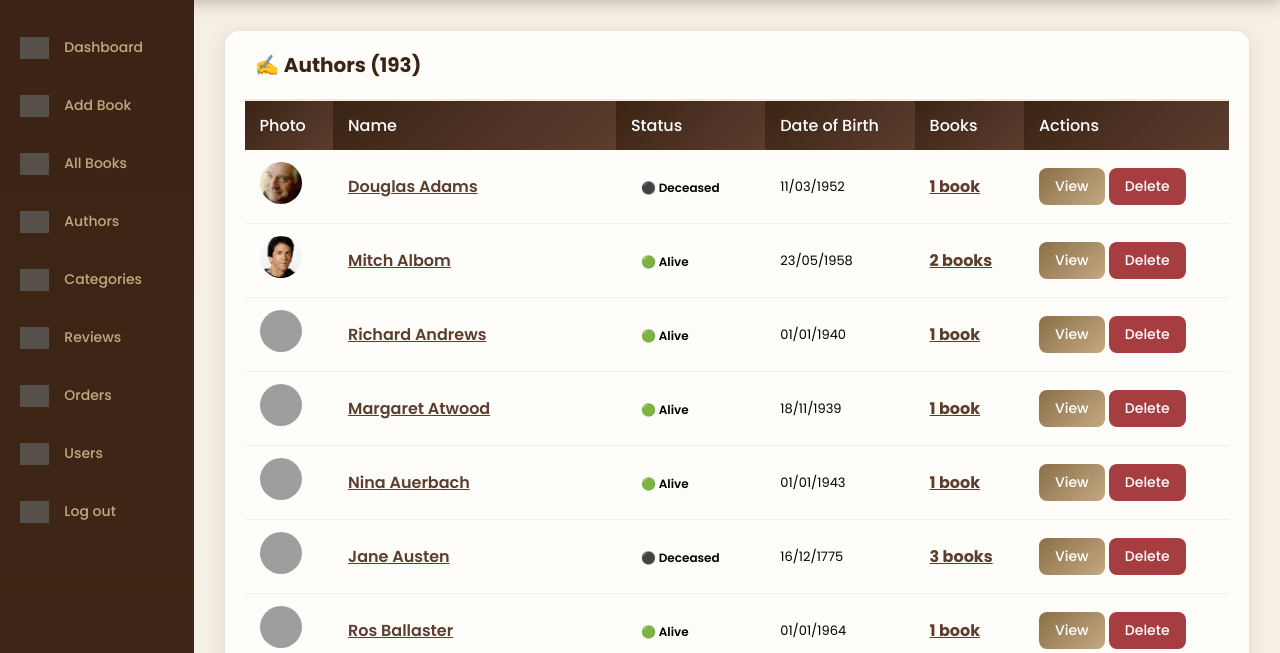
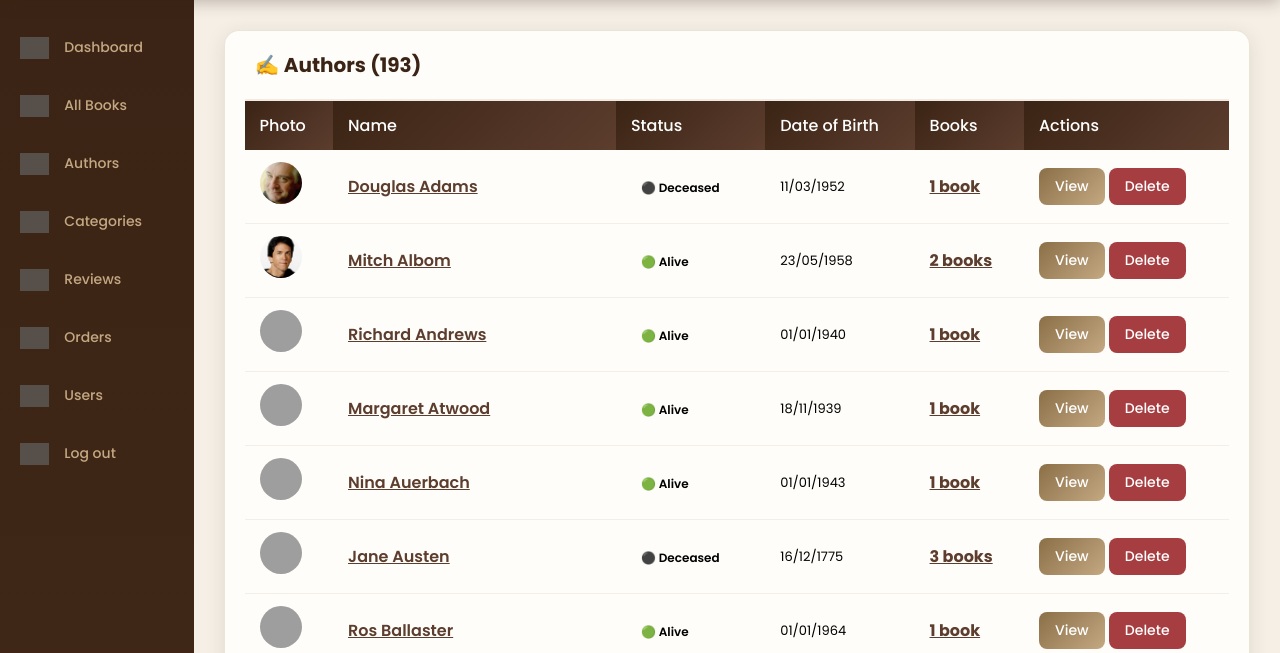
Before and after one commit to hamza05-dot/BookShop, a PHP site: page /admin/authors.php in a window 1280 px wide. Shown: the part 70-723 px from the top of the page. Run offline with PHP 8.4, Linux system fonts and the light colour scheme; the visitor is signed in with stand-in values (Sample User, id 1); data comes from the database, SQL or seed files in the repository; grey boxes are pictures that could not be loaded.

Commit message:
feat: update navbar links and active states

```diff
--- a/includes/nav.php
+++ b/includes/nav.php
@@ -17,9 +17,6 @@
             <div class="nav-upper-options">
                 <a class="nav-option" href="dashboard.php">
                     <img class="nav-img" src="https://img.icons8.com/?size=100&id=10245&format=png&color=000000"><h3>Dashboard</h3>
-                </a>
-                <a class="nav-option" href="add-book.php">
-                    <img class="nav-img" src="https://img.icons8.com/?size=100&id=11255&format=png&color=000000"><h3>Add Book</h3>
                 </a>
                 <a class="nav-option" href="books.php">
                     <img class="nav-img" src="https://img.icons8.com/ios-filled/50/book.png"><h3>All Books</h3>
```
